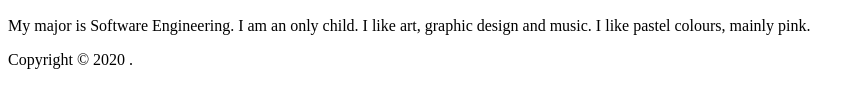
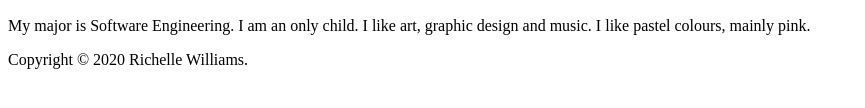
Before and after one commit to richellewilliams/info2180-lab1, a plain HTML site: page index.html in a window 1280 px wide. Shown: the part 148-256 px from the top of the page, without its empty margins (0-865 px from the left). Drawn offline with Linux system fonts and the light colour scheme.

Commit message:
Updated <Your Name> to my name

```diff
--- a/index.html
+++ b/index.html
@@ -17,7 +17,7 @@
            <p>My major is Software Engineering. I am an only child. I like art, graphic design and music. I like pastel colours, mainly pink.</p>
        </main>
        <footer>
-<p>Copyright &copy; 2020 <Your Name>.</p>
+<p>Copyright &copy; 2020 Richelle Williams.</p>
        </footer>
    </body>
    </html>
```
